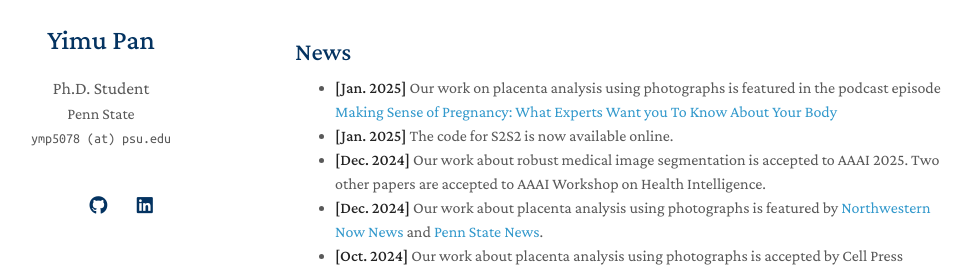
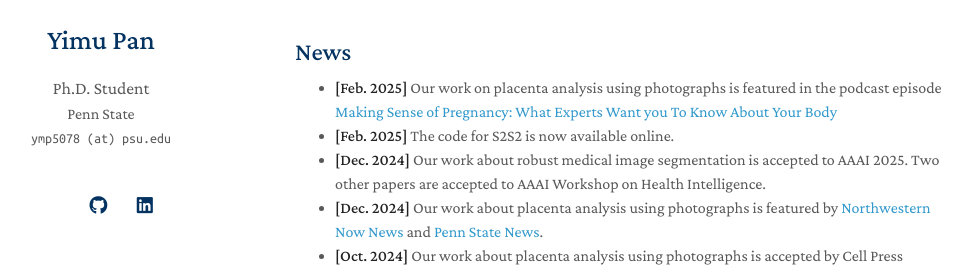
Before and after one commit to ymp5078/ymp5078.github.io, a Jekyll site: the page built from index.md, in a window 1280 px wide and 900 px high, scrolled down 320 px. Shown: the part 181-452 px from the top of the window, without its empty margins (175-1147 px from the left). Built offline with Jekyll 4.4.1, drawn with Linux system fonts in a browser that asks for light colours; a style sheet for code colours, icons or effects is not loaded; our own code applies the rules of GitHub Pages for plain Markdown files.

Commit message:
add news

```diff
--- a/_includes/news.md
+++ b/_includes/news.md
@@ -1,8 +1,8 @@
 <h2 style="margin: 60px 0px 10px;">News</h2>
 
 <ul>
-<li><strong>[Jan. 2025]</strong> Our work on placenta analysis using photographs is featured in the podcast episode <a href="https://podcasts.apple.com/us/podcast/unlocking-the-secrets-of-the-placenta-with/id1779600854?i=1000693920468">Making Sense of Pregnancy: What Experts Want you To Know About Your Body</a></li>
-<li><strong>[Jan. 2025]</strong> The code for S2S2 is now available online.</li>
+<li><strong>[Feb. 2025]</strong> Our work on placenta analysis using photographs is featured in the podcast episode <a href="https://podcasts.apple.com/us/podcast/unlocking-the-secrets-of-the-placenta-with/id1779600854?i=1000693920468">Making Sense of Pregnancy: What Experts Want you To Know About Your Body</a></li>
+<li><strong>[Feb. 2025]</strong> The code for S2S2 is now available online.</li>
 <li><strong>[Dec. 2024]</strong> Our work about robust medical image segmentation is accepted to AAAI 2025. Two other papers are accepted to AAAI Workshop on Health Intelligence.</li>
 <li><strong>[Dec. 2024]</strong> Our work about placenta analysis using photographs is featured by <a href="https://news.northwestern.edu/stories/2024/12/ai-tool-analyzes-placentas-at-birth-for-faster-detection-of-neonatal-maternal-problems/?fj=">Northwestern Now News</a> and <a href="https://www.psu.edu/news/research/story/placenta-assessment-tool-aims-improve-neonatal-maternal-care">Penn State News</a>.</li>
 <li><strong>[Oct. 2024]</strong> Our work about placenta analysis using photographs is accepted by Cell Press Patterns. </li>
```
